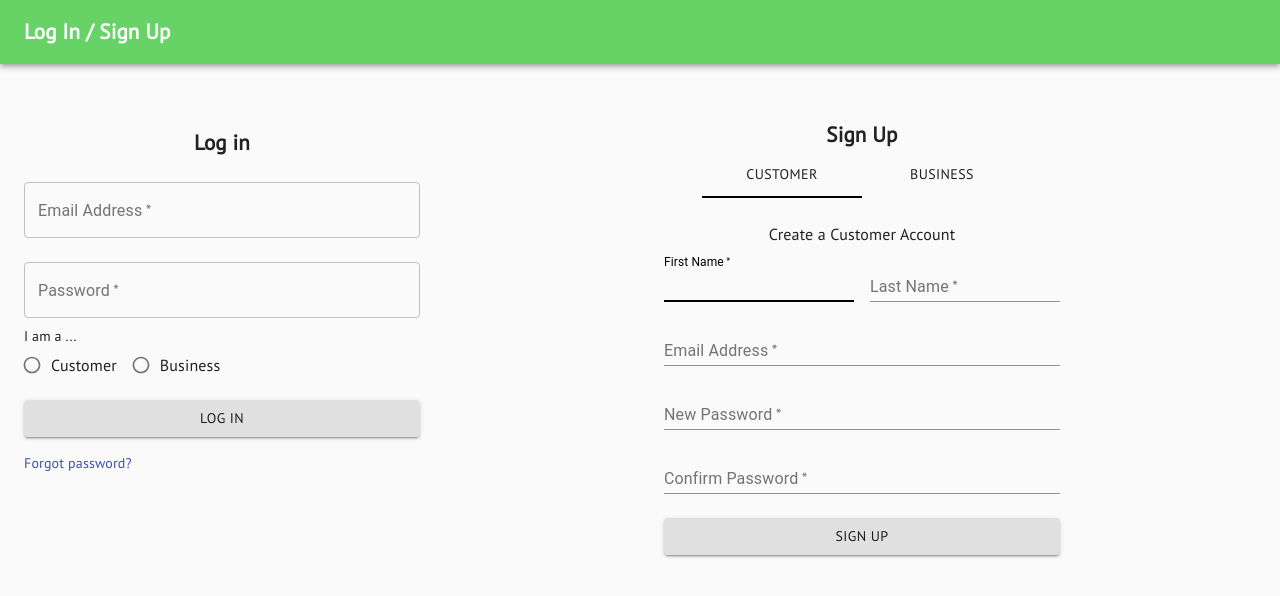
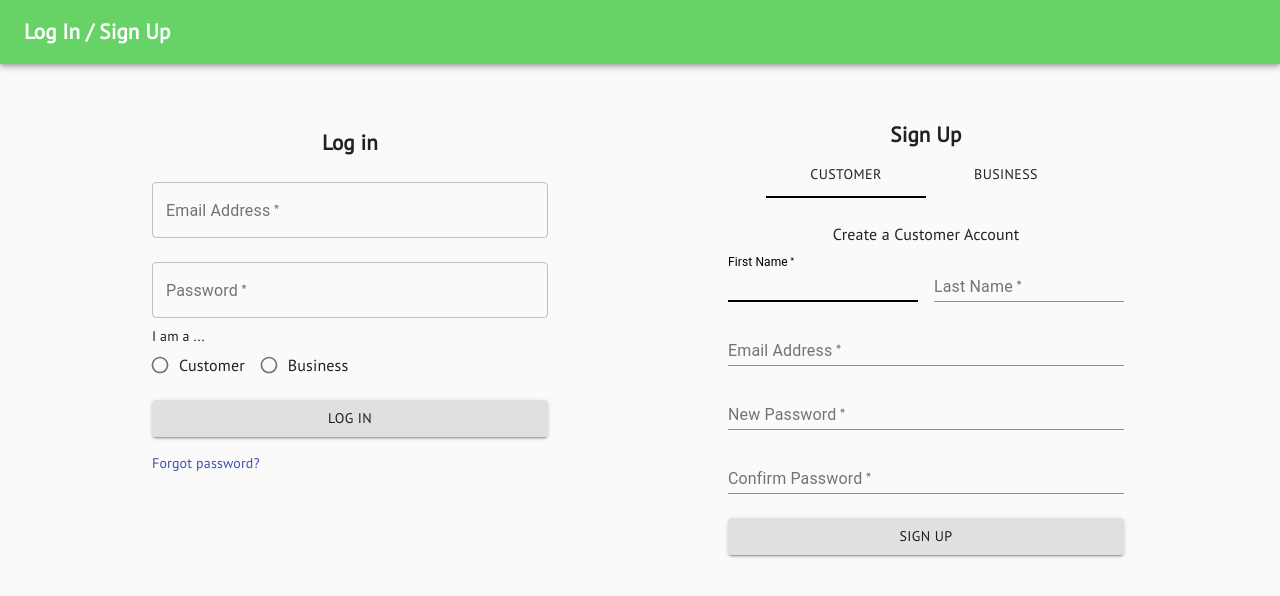
Before and after one commit to tabassumalam/FUO-login, a React (Create React App) app: page / in a window 1280 px wide. Shown: the top 596 px of the page. Built offline with nearby package versions, Linux system fonts and the light colour scheme.

Commit message:
perfectly centered

```diff
--- a/src/App.css
+++ b/src/App.css
@@ -43,7 +43,9 @@
 }
 
 /* puts Log In and Sign Up pages side by side */
-.main{
-  display: flex;
+.main-display{
+  display:flex;
   flex-direction: row;
+  margin-left: 10%;
+
 }
--- a/src/App.js
+++ b/src/App.js
@@ -18,7 +18,7 @@ function App() {
     <div>
       <Header />
       {/* LogIn and SignUp will appear side by side */}
-      <div className="main">
+      <div className="main-display">
         <LogIn />
         <SignUp />
       </div>
```
